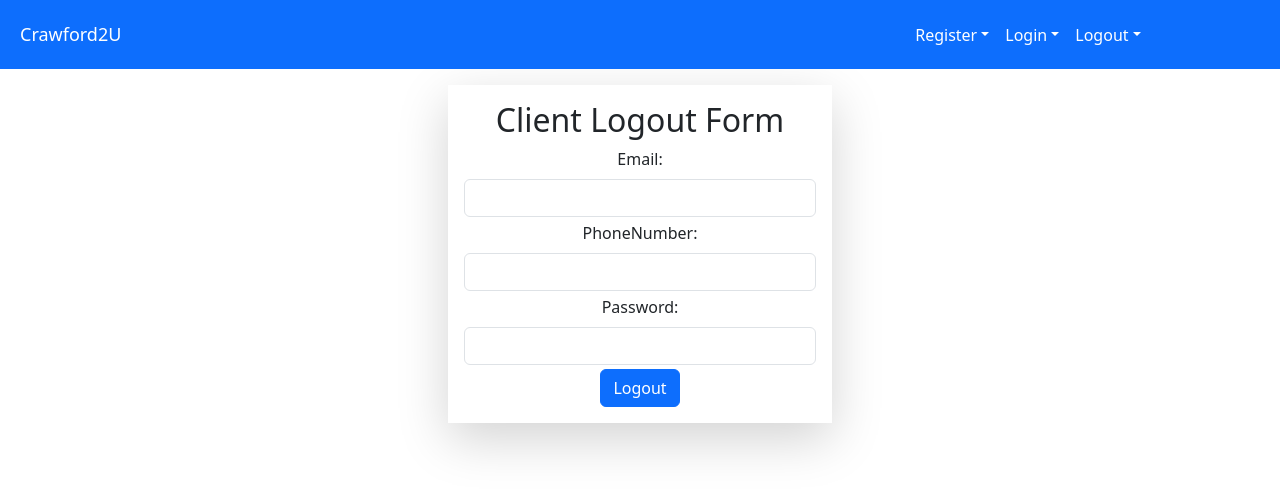
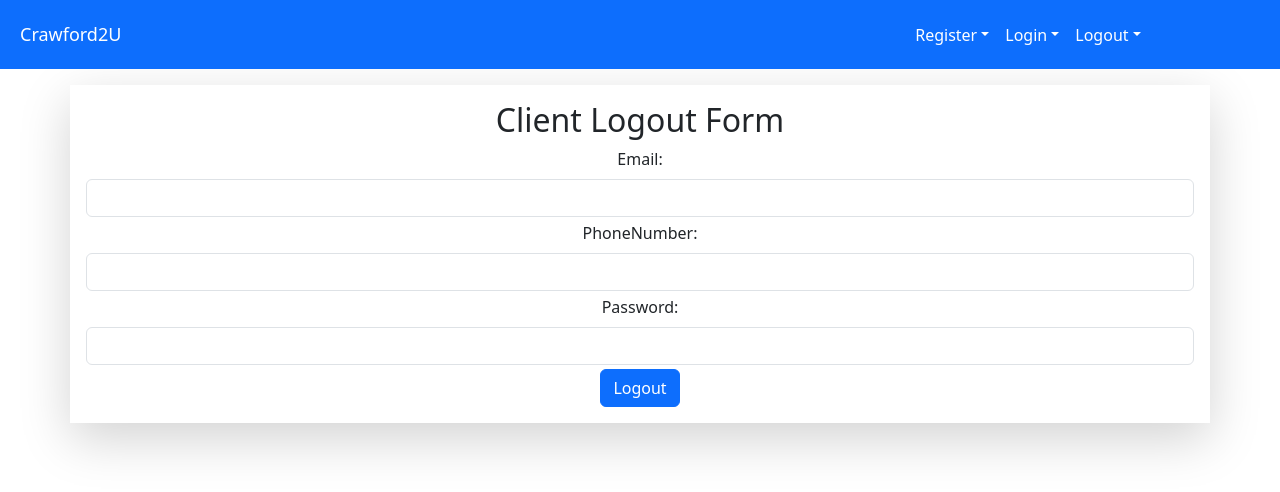
Before and after one commit to mmsbits2023/finalcrawford2u, a React (Create React App) app in the folder frontend/: page /clientLogout in a window 1280 px wide. Shown: the top 492 px of the page. Built offline with nearby package versions, Linux system fonts and the light colour scheme; the HTML template or start-up script is replaced by a standard one.

Commit message:
updatetwo

```diff
--- a/frontend/src/Components/AgentClient.css
+++ b/frontend/src/Components/AgentClient.css
@@ -5,7 +5,7 @@ font-size: large;
 width: 70%;
 }
 .container{
-    width: 30%;
+    width: 100%;
 }
 .data{
 
```
